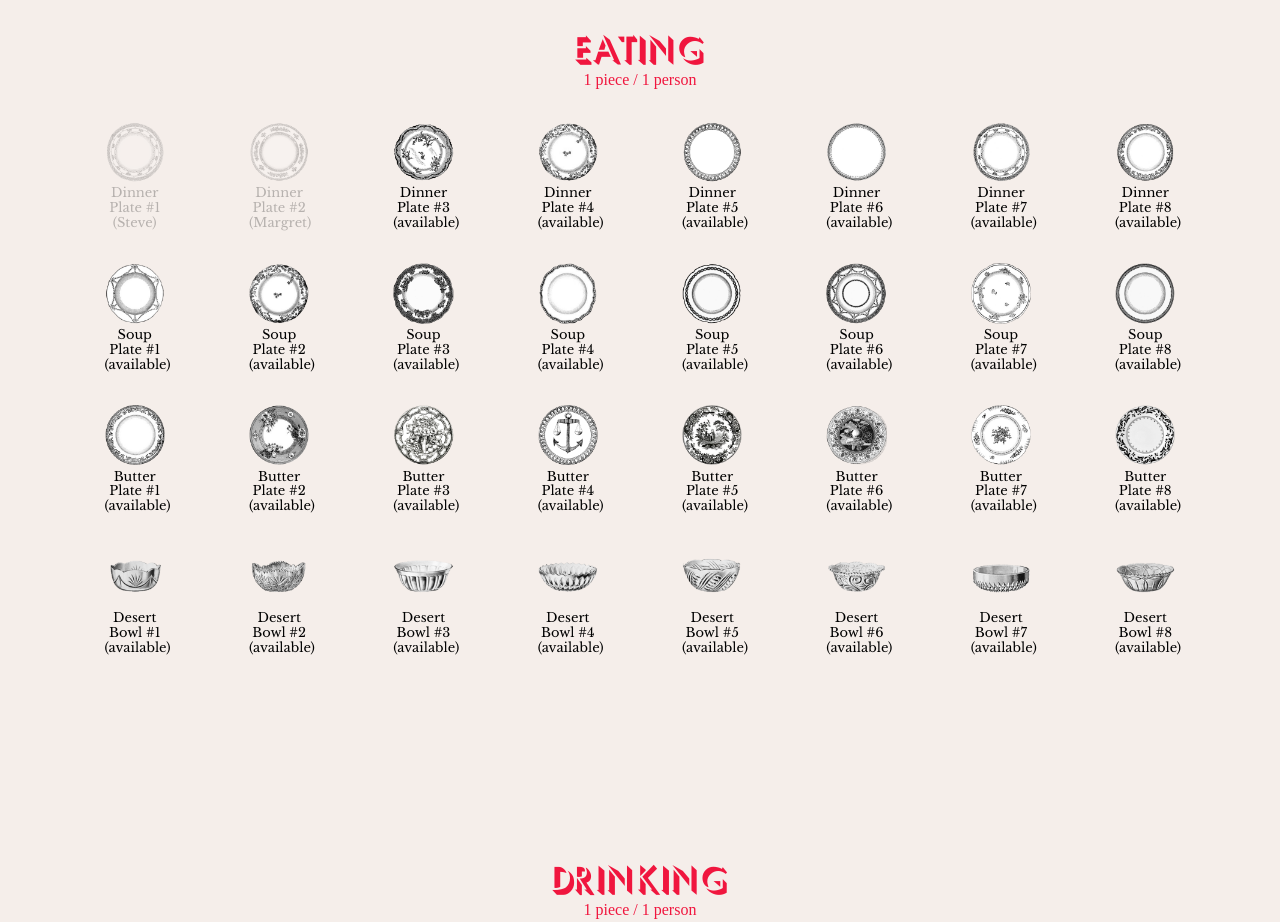
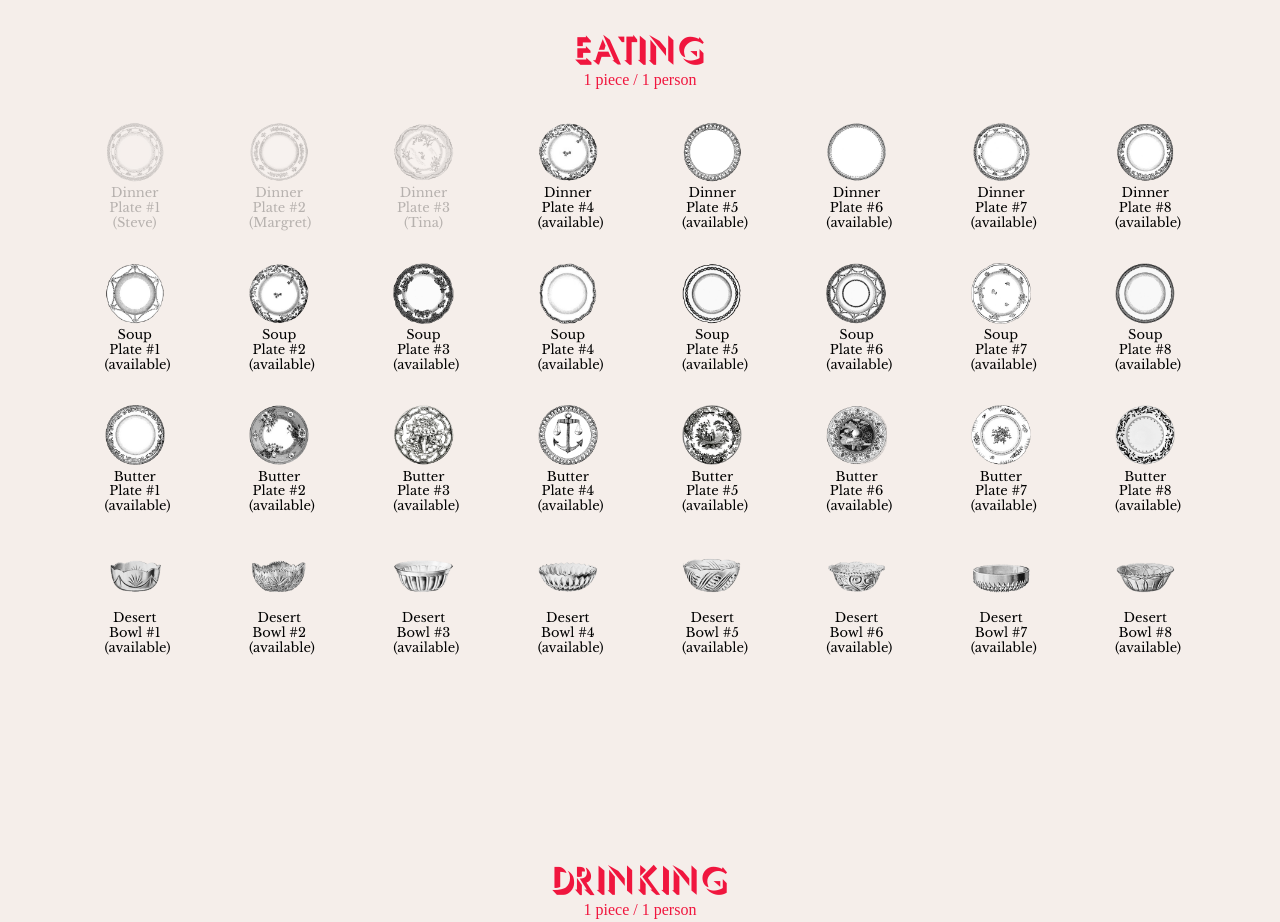
Before and after one commit to frequent/holymatrimonly, a plain HTML site: page crooked_crockery.html in a window 1280 px wide. Shown: the part 800-1722 px from the top of the page. Drawn offline with Linux system fonts and the light colour scheme.

Commit message:
update crockery

```diff
--- a/crooked_crockery.html
+++ b/crooked_crockery.html
@@ -55,9 +55,9 @@
                 <figcaption class="text-basketcase text-small">Dinner Plate #2 (Margret)</figcaption>
               </figure>
             </label></li>
-          <li class="img-wrapper size-s"><input type="radio" name="crockery" value="3" required="" id="item-3"><label for="item-3">
+          <li class="img-wrapper size-s"><input type="radio" name="crockery" value="3" required="" id="item-3" disabled><label for="item-3">
               <figure><img src="img/dinner_plate_3.png" alt="Dinner Plate #3">
-                <figcaption class="text-basketcase text-small">Dinner Plate #3 (available)</figcaption>
+                <figcaption class="text-basketcase text-small">Dinner Plate #3 (Tina)</figcaption>
               </figure>
             </label></li>
           <li class="img-wrapper size-s"><input type="radio" name="crockery" value="4" required="" id="item-4"><label for="item-4">
```
